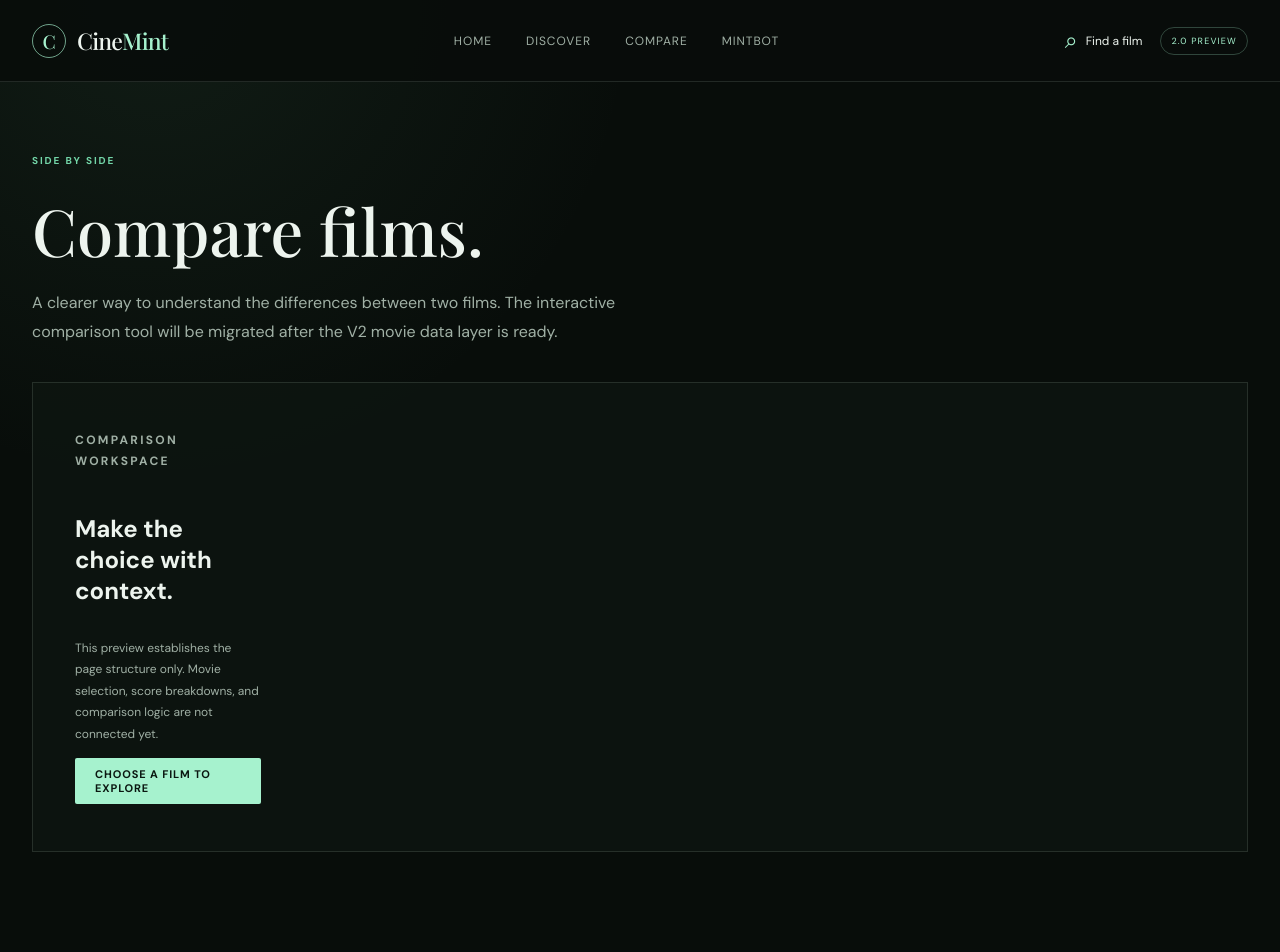
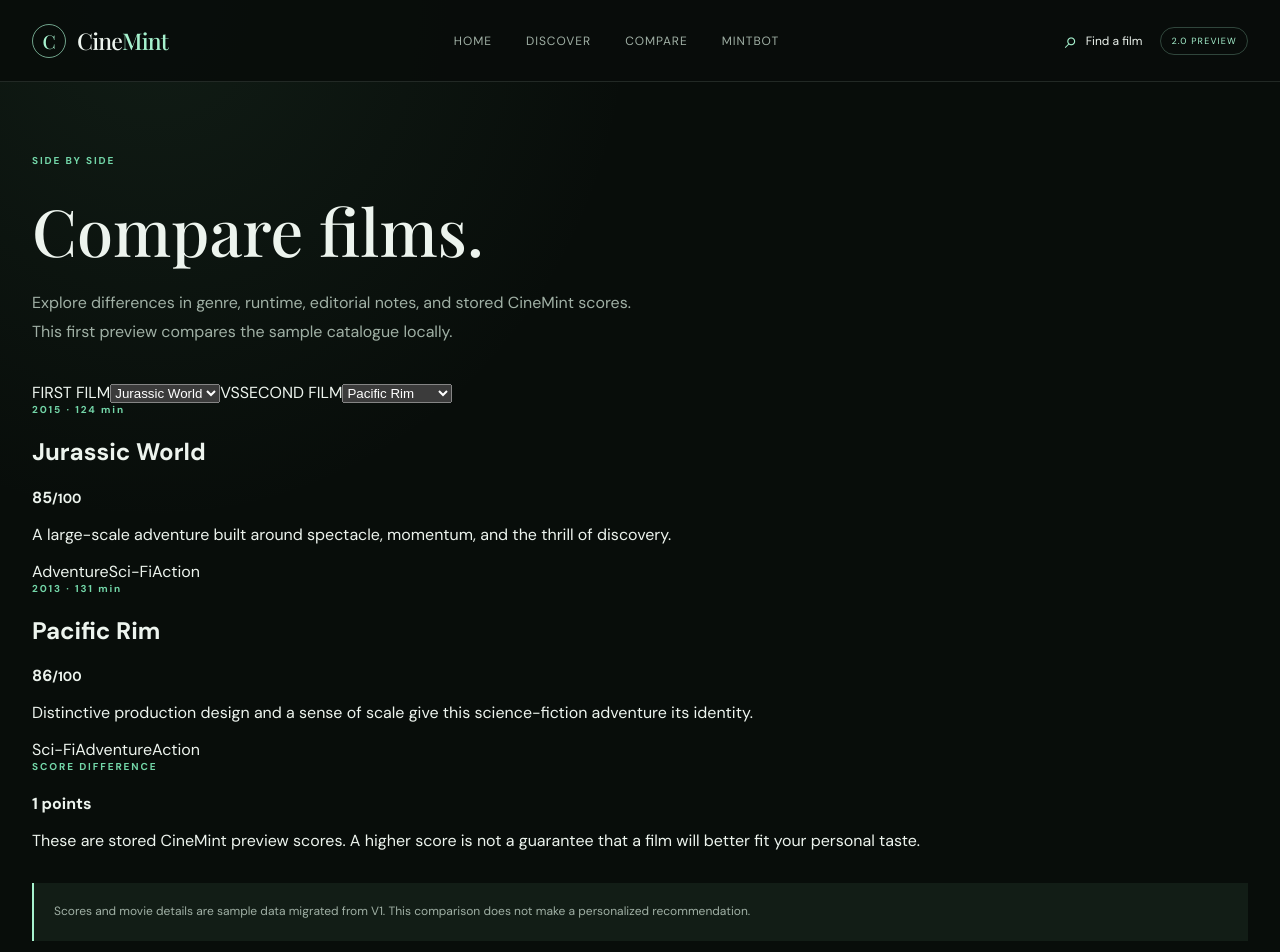
Before and after one commit to karnjungaung-afk/Cinemint, a Next.js app in the folder apps/web/: page /compare in a window 1280 px wide. Shown: the top 952 px of the page. Built offline with nearby package versions, Linux system fonts and the light colour scheme; grey boxes are pictures that could not be loaded; a web font is replaced by a local one.

Commit message:
feat(v2): connect interactive comparison preview

```diff
--- a/apps/web/src/app/compare/page.tsx
+++ b/apps/web/src/app/compare/page.tsx
@@ -1,5 +1,6 @@
 import type { Metadata } from "next";
-import Link from "next/link";
+import { CompareWorkspace } from "@/components/compare-workspace";
+import { movies } from "@/data/movies";
 
 export const metadata: Metadata = {
   title: "Compare films",
@@ -12,21 +13,14 @@ export default function ComparePage() {
         <p className="eyebrow">SIDE BY SIDE</p>
         <h1>Compare films.</h1>
         <p>
-          A clearer way to understand the differences between two films.
-          The interactive comparison tool will be migrated after the V2 movie data layer is ready.
+          Explore differences in genre, runtime, editorial notes, and stored CineMint scores.
+          This first preview compares the sample catalogue locally.
         </p>
       </header>
-      <section className="assistant-shell">
-        <div className="assistant-main">
-          <p className="eyebrow">COMPARISON WORKSPACE</p>
-          <h2>Make the choice with context.</h2>
-          <p>
-            This preview establishes the page structure only. Movie selection,
-            score breakdowns, and comparison logic are not connected yet.
-          </p>
-          <Link className="button button--mint" href="/discover">Choose a film to explore</Link>
-        </div>
-      </section>
+      <CompareWorkspace movies={movies} />
+      <p className="subpage__notice">
+        Scores and movie details are sample data migrated from V1. This comparison does not make a personalized recommendation.
+      </p>
     </main>
   );
 }
```
